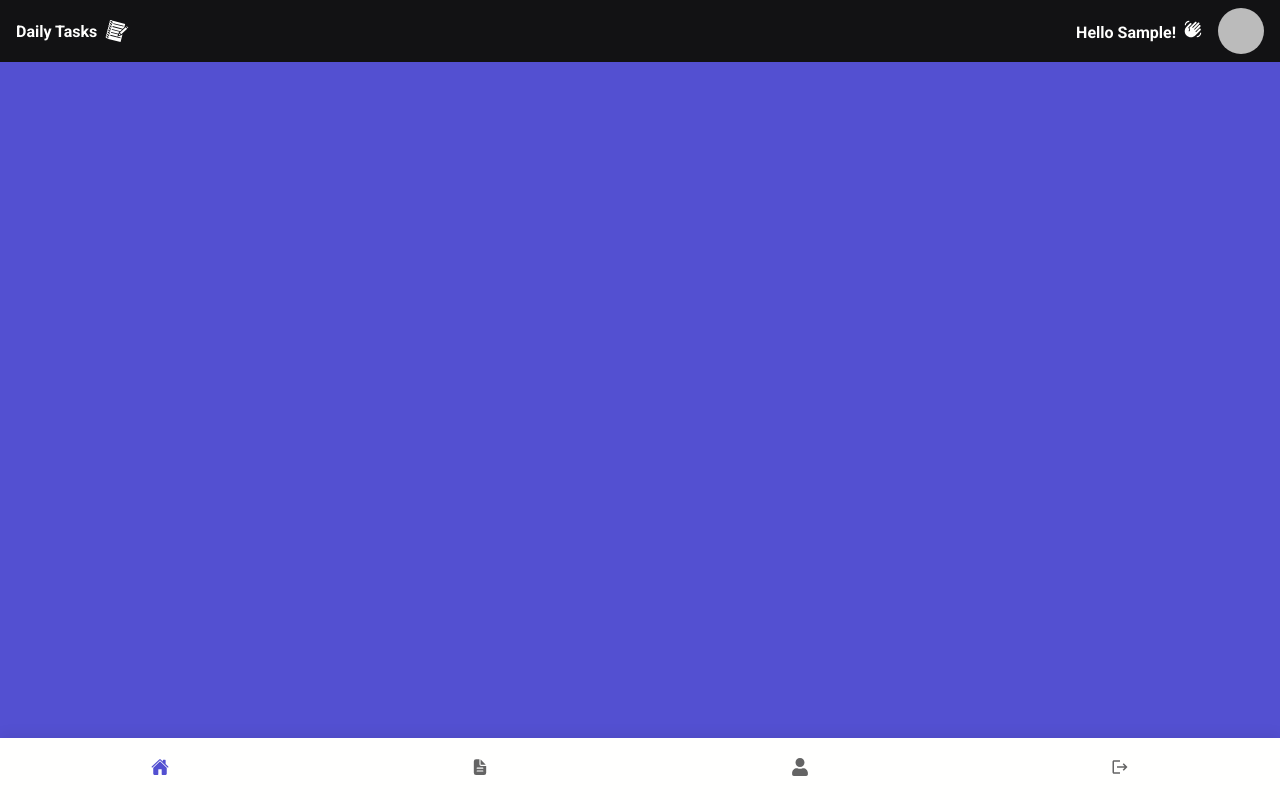
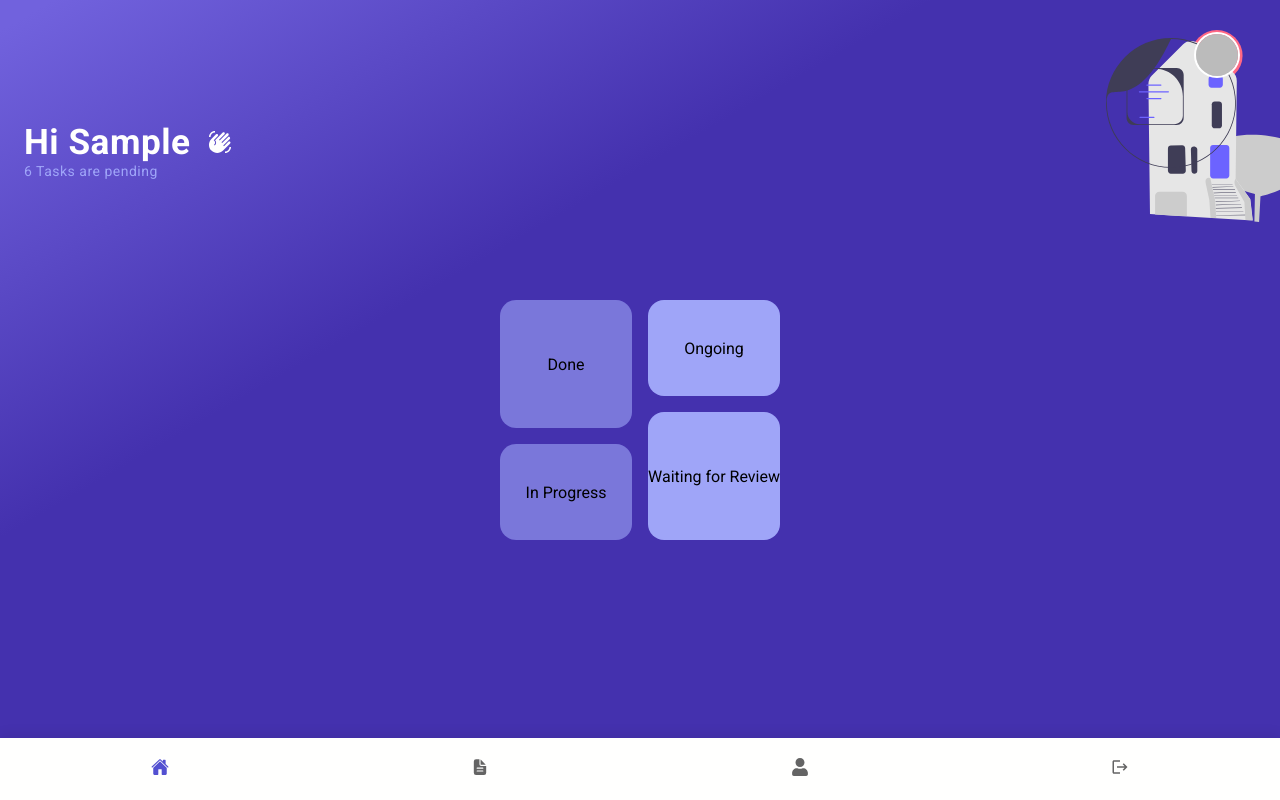
Before and after one commit to GuilhermeRX/Daily-Tasks-Firebase, a React (Create React App) app: page /home in a window 1280 px wide. Built offline with nearby package versions, Linux system fonts and the light colour scheme; no server answers; sample sign-in values are in the browser's storage.

Commit message:
feat: svg on header component, create grid infos

```diff
--- a/src/Components/Header.js
+++ b/src/Components/Header.js
@@ -1,19 +1,22 @@
 import React, { useContext } from 'react';
-import { GiNotebook } from "react-icons/gi";
 import { MdWavingHand } from "react-icons/md";
 import AppContext from '../context/AppContext';
-import { Container } from '../Style/Components/Header';
+import SvgHome from '../images/SvgHome.svg';
+import { Container, DivSvg } from '../Style/Components/Header';
 import { DivUser } from '../Style/Components/UserInfo';
 
 export default function Header() {
   const {user} = useContext(AppContext)
   return (
     <Container>
-      <span>Daily Tasks <GiNotebook /></span>
       <DivUser>
-        <p>Hello {user.firstName}! <MdWavingHand /></p>
         <img src={user.photoURL} alt={user.firstName}/>
       </DivUser>
+      <DivSvg>
+        <img src={SvgHome} alt='img'/>
+      </DivSvg>
+        <h1>Hi {user.firstName} <MdWavingHand /></h1>
+        <p>6 Tasks are pending</p>
     </Container>
   )
 }
--- /dev/null
+++ b/src/Components/Review.js
@@ -0,0 +1,18 @@
+import React from 'react'
+import { GridOne, GridTwo, ReviewContainer } from '../Style/Components/Review'
+
+export default function Review() {
+  return (
+    <ReviewContainer>
+      <GridOne>
+        <div>Done</div>
+        <div>In Progress</div>
+      </GridOne>
+
+      <GridTwo>
+        <div>Ongoing</div>
+        <div>Waiting for Review</div>
+      </GridTwo>
+    </ReviewContainer>
+  )
+}
--- a/src/Style/Components/Header.js
+++ b/src/Style/Components/Header.js
@@ -3,13 +3,26 @@ import { colors } from '../global';
 
 export const Container = styled.header`
   width: 100%;
-  background-color: ${colors.background};
-  justify-content: space-between;
+  justify-content: center;
+  padding: 24px;
   display: flex;
-  align-items: center;
-  position: absolute;
-  top: 0;
-  left: 0;
+  align-items: flex-start;
+  height: 300px;
+  flex-direction: column;
+  overflow: hidden;
+
+  h1 {
+    font-size: 2.2em;
+    color: ${colors.main};
+    letter-spacing: 0.5px;
+  }
+
+  p {
+    font-size: 14px;
+    color: ${colors.paragraph};
+    letter-spacing: 0.5px;
+  }
+
   span {
     margin: 8px 16px;
     display: flex;
@@ -26,3 +39,12 @@ export const Container = styled.header`
     color: ${colors.headline}
   }
 `
+
+export const DivSvg = styled.div`
+  position: fixed;
+  right: -26px;
+  top: 30px;
+  img {
+    width: 200px;
+  }
+`;
--- /dev/null
+++ b/src/Style/Components/Review.js
@@ -0,0 +1,38 @@
+import styled from 'styled-components';
+import { colors } from '../global';
+
+export const ReviewContainer = styled.div`
+  display: grid;
+  grid-template-columns: 1fr 1fr;
+  grid-gap: 16px;
+  height: 240px;
+`;
+
+export const GridOne = styled.div`
+  display: grid;
+  grid-template-columns: 1fr;
+  grid-template-rows: 2fr 1.5fr;
+  grid-gap: 16px;
+  div {
+    background: rgba(159,165,248,0.6);
+    display: flex;
+    align-items: center;
+    justify-content: center;
+    border-radius: 16px;
+  }
+`;
+
+export const GridTwo = styled.div`
+  display: grid;
+  grid-template-columns: 1fr;
+  grid-template-rows: 1.5fr 2fr;
+  grid-gap: 16px;
+
+  div {
+    background-color: ${colors.paragraph};
+    display: flex;
+    align-items: center;
+    justify-content: center;
+    border-radius: 16px;
+  }
+`;
--- a/src/Style/Components/UserInfo.js
+++ b/src/Style/Components/UserInfo.js
@@ -1,27 +1,17 @@
 import styled from 'styled-components';
-import { colors } from '../global';
 
 export const DivUser = styled.div`
   display: flex;
   justify-content: center;
   align-items: center;
   margin: 8px 16px;
-
-  p {
-    font-size: 1em;
-    font-weight: 600;
-    color: ${colors.headline};
-    margin-right: 16px;
-  }
-
+  position: absolute;
+  top: 24px;
+  right: 24px;
+  z-index: 1;
   img {
     border-radius: 50%;
     width: 46px;
+    border: 2px solid white;
   }
-
-  svg {
-      font-size: 18px;
-      margin-left: 4px;
-      color: ${colors.headline};
-    }
 `
--- a/src/Style/Pages/Home/index.js
+++ b/src/Style/Pages/Home/index.js
@@ -1,8 +1,8 @@
 import styled from 'styled-components';
-import { colors } from '../../global';
 
 export const DivHome = styled.div`
-  background-color: ${colors.highlight};
+  background: rgb(113,98,221);
+  background: linear-gradient(150deg, rgba(113,98,221,1) 2%, rgba(68,49,174,1) 35%);
   width: 100%;
   min-height: 100vh;
   display: flex;
--- a/src/pages/Home.js
+++ b/src/pages/Home.js
@@ -3,6 +3,7 @@ import React, { useContext, useEffect } from 'react'
 import { useNavigate } from 'react-router-dom'
 import Footer from '../Components/Footer'
 import Header from '../Components/Header'
+import Review from '../Components/Review'
 import AppContext from '../context/AppContext'
 import { app } from '../service/firebase'
 import { DivHome } from '../Style/Pages/Home'
@@ -13,6 +14,7 @@ export default function Home() {
 
   useEffect(() => {
     const auth = getAuth(app)
+
     const getUser = async () => {
 
     onAuthStateChanged(auth, (userAuth) => {
@@ -38,6 +40,7 @@ export default function Home() {
   return (
     <DivHome>
       <Header />
+      <Review />
       <Footer />
     </DivHome>
   )
```
Also changed, not shown: src/images/SvgHome.svg (added).
